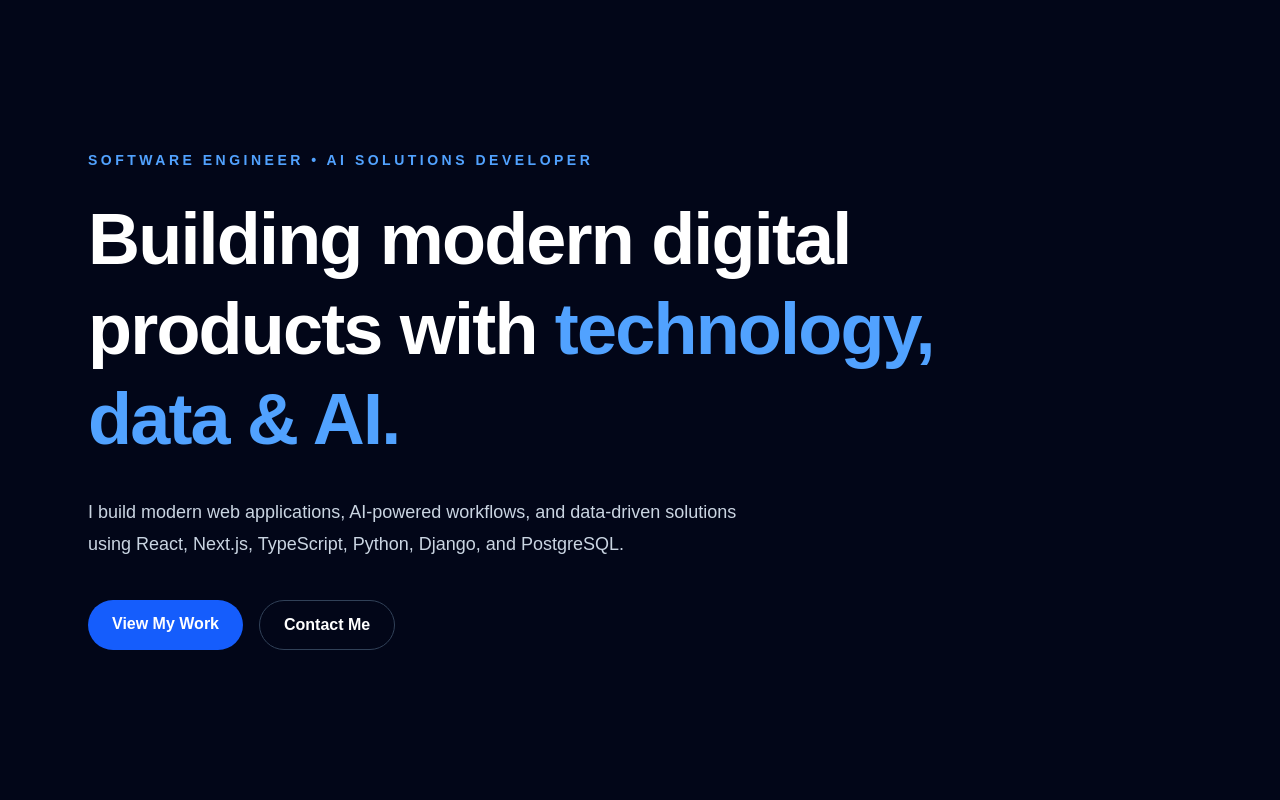
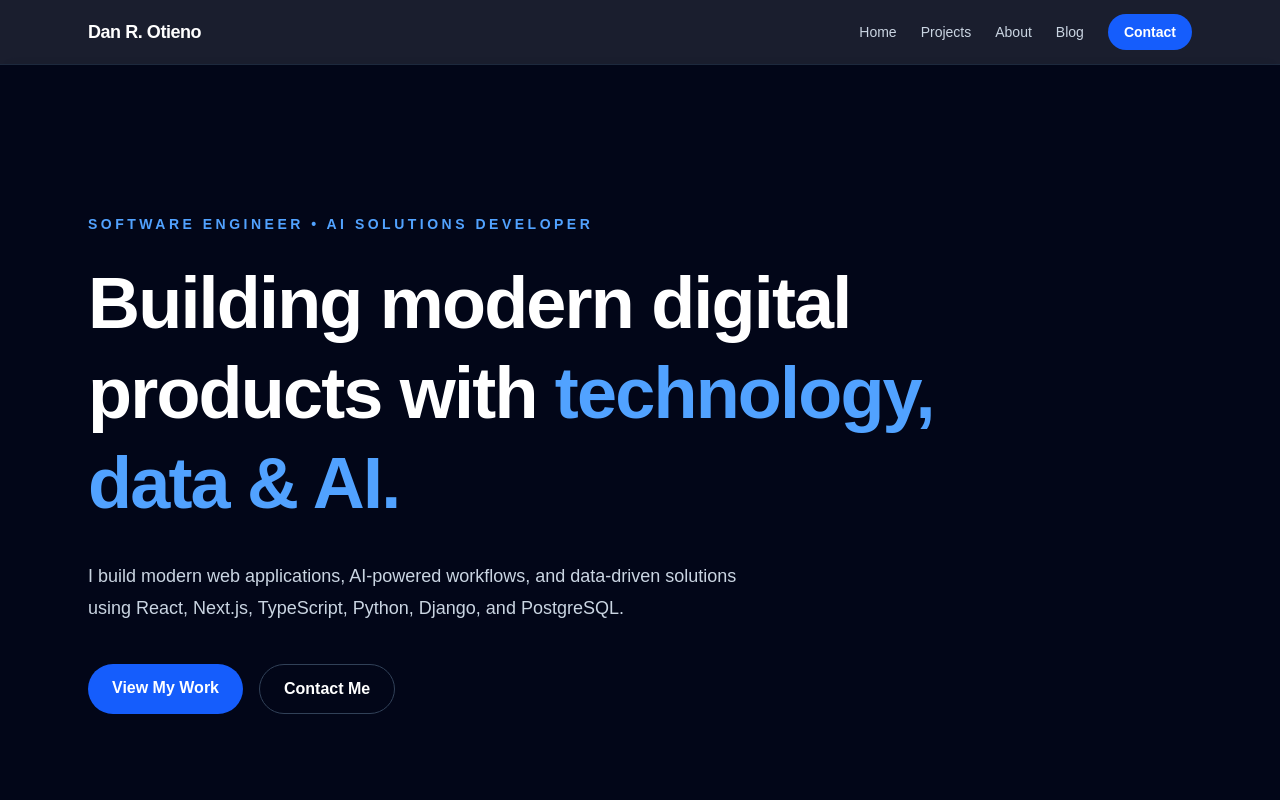
Before and after one commit to techragwar/portfolio, a Next.js app in the folder contentful-portfolio/: page / in a window 1280 px wide. Shown: the top 800 px of the page. Built offline with nearby package versions, Linux system fonts and the light colour scheme.

Commit message:
Prepare portfolio for Vercel deployment

```diff
--- a/contentful-portfolio/app/layout.tsx
+++ b/contentful-portfolio/app/layout.tsx
@@ -1,29 +1,39 @@
 import type { Metadata } from "next";
-import { Geist, Geist_Mono } from "next/font/google";
 import "./globals.css";
-
-const geistSans = Geist({
-  variable: "--font-geist-sans",
-  subsets: ["latin"],
-});
-
-const geistMono = Geist_Mono({
-  variable: "--font-geist-mono",
-  subsets: ["latin"],
-});
+import Navbar from "@/components/Navbar";
 
 export const metadata: Metadata = {
-  title: "Create Next App",
-  description: "Generated by create next app",
+  title: "Dan R. Otieno | Software Engineer & AI Solutions Developer",
+  description:
+    "Portfolio of Dan R. Otieno — software engineering, AI solutions, web development, data, and modern digital products.",
 };
 
-export default function RootLayout({ children }: LayoutProps<"/">) {
+export default function RootLayout({
+  children,
+}: Readonly<{
+  children: React.ReactNode;
+}>) {
   return (
-    <html
-      lang="en"
-      className={`${geistSans.variable} ${geistMono.variable} h-full antialiased`}
-    >
-      <body className="min-h-full flex flex-col">{children}</body>
+    <html lang="en">
+      <body>
+        <Navbar />
+
+        <main className="pt-16">
+          {children}
+        </main>
+
+        <footer className="border-t border-slate-800 bg-slate-950 py-8 text-slate-400">
+          <div className="mx-auto flex max-w-6xl flex-col gap-3 px-6 text-sm md:flex-row md:items-center md:justify-between">
+            <p>
+              © {new Date().getFullYear()} Dan R. Otieno
+            </p>
+
+            <p>
+              Built with Next.js, TypeScript, Tailwind CSS & Contentful.
+            </p>
+          </div>
+        </footer>
+      </body>
     </html>
   );
 }
--- a/contentful-portfolio/components/Navbar.tsx
+++ b/contentful-portfolio/components/Navbar.tsx
@@ -1,49 +1,51 @@
+import Link from "next/link";
+
 export default function Navbar() {
   return (
-    <header className="sticky top-0 z-50 border-b border-slate-800/80 bg-slate-950/90 backdrop-blur">
-      <nav className="mx-auto flex max-w-6xl items-center justify-between px-6 py-4">
-        <a
+    <header className="fixed inset-x-0 top-0 z-50 border-b border-slate-800 bg-slate-950/90 backdrop-blur">
+      <nav className="mx-auto flex h-16 max-w-6xl items-center justify-between px-6">
+        <Link
           href="/"
-          className="text-xl font-bold tracking-tight"
+          className="text-lg font-bold tracking-tight text-white"
         >
-          Dan Otieno<span className="text-blue-500">.</span>
-        </a>
+          Dan R. Otieno
+        </Link>
 
-        <div className="hidden items-center gap-8 md:flex">
-          <a
-            href="#about"
-            className="text-sm text-slate-300 transition hover:text-white"
+        <div className="hidden items-center gap-6 text-sm text-slate-300 md:flex">
+          <Link
+            href="/"
+            className="transition hover:text-white"
+          >
+            Home
+          </Link>
+
+          <Link
+            href="/#projects"
+            className="transition hover:text-white"
+          >
+            Projects
+          </Link>
+
+          <Link
+            href="/#about"
+            className="transition hover:text-white"
           >
             About
-          </a>
+          </Link>
 
-          <a
-            href="#skills"
-            className="text-sm text-slate-300 transition hover:text-white"
+          <Link
+            href="/blog"
+            className="transition hover:text-white"
           >
-            Skills
-          </a>
+            Blog
+          </Link>
 
-          <a
-            href="#projects"
-            className="text-sm text-slate-300 transition hover:text-white"
-          >
-            Projects
-          </a>
-
-          <a
-            href="#services"
-            className="text-sm text-slate-300 transition hover:text-white"
-          >
-            Services
-          </a>
-
-          <a
-            href="#contact"
-            className="rounded-lg border border-slate-700 px-4 py-2 text-sm font-medium transition hover:border-blue-500 hover:text-blue-400"
+          <Link
+            href="/#contact"
+            className="rounded-full bg-blue-600 px-4 py-2 font-semibold text-white transition hover:bg-blue-500"
           >
             Contact
-          </a>
+          </Link>
         </div>
       </nav>
     </header>
--- a/contentful-portfolio/package.json
+++ b/contentful-portfolio/package.json
@@ -9,6 +9,7 @@
     "lint": "eslint"
   },
   "dependencies": {
+    "contentful": "^11.12.9",
     "next": "16.3.1",
     "react": "19.2.8",
     "react-dom": "19.2.8"
```
Also changed, not shown: 1 other file (tests, documents, lock files or other folders).
